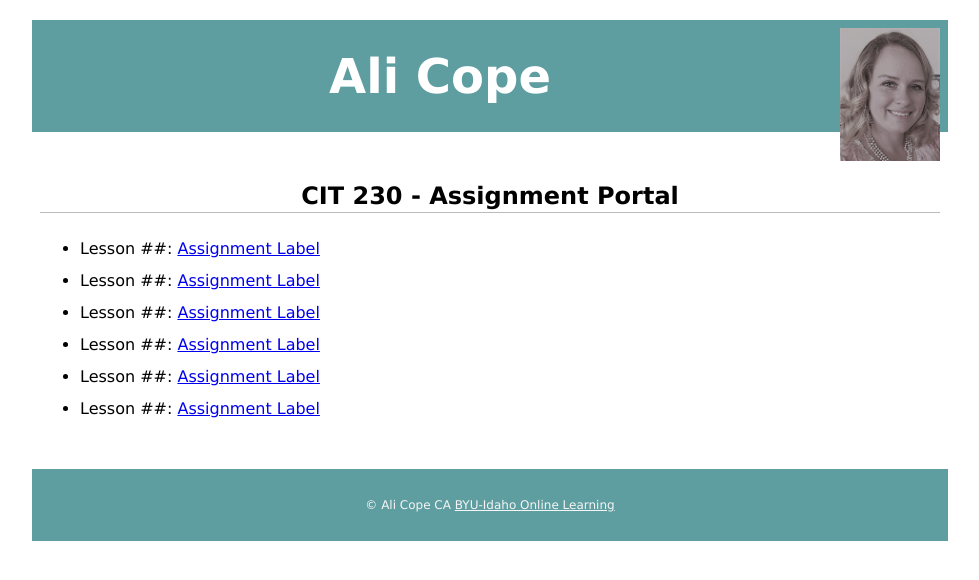
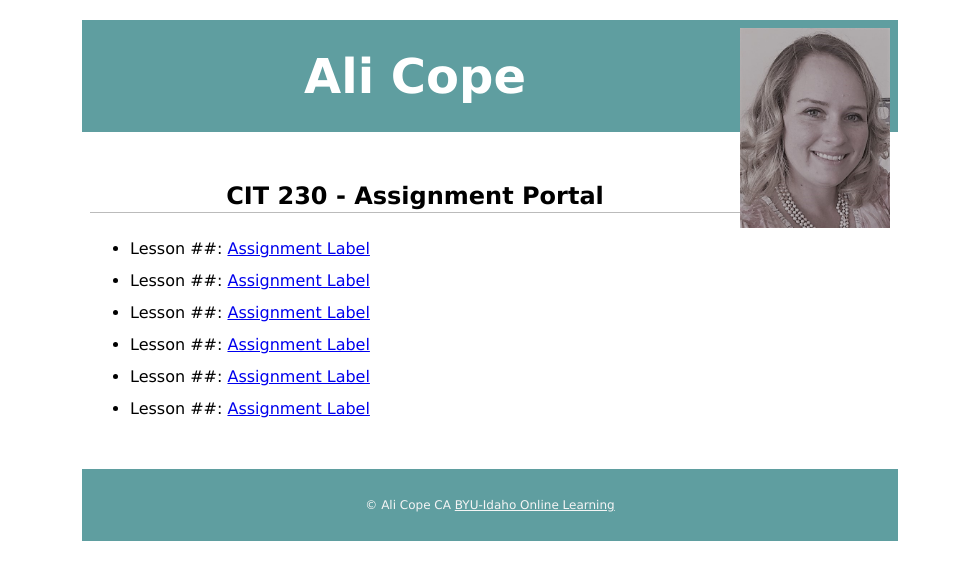
Before and after one commit to Cope-Ali/cope-ali.github.io, a plain HTML site: page index.html in a window 1280 px wide. Shown: the whole page, without its empty margins (150-1129 px from the left). Drawn offline with Linux system fonts and the light colour scheme.

Commit message:
readjust sizing

```diff
--- a/styles/main.css
+++ b/styles/main.css
@@ -25,7 +25,7 @@ h2 {
 header, main, footer {
     margin: 1.25rem auto;
     padding: .5rem;
-    max-width:900px;
+    max-width:800px;
 }
 
 header, footer, footer a {
@@ -35,7 +35,7 @@ header, footer, footer a {
 }
 
 header img {
-    width:100px;
+    width:150px;
     height: auto;
     float: right;
 }
```
